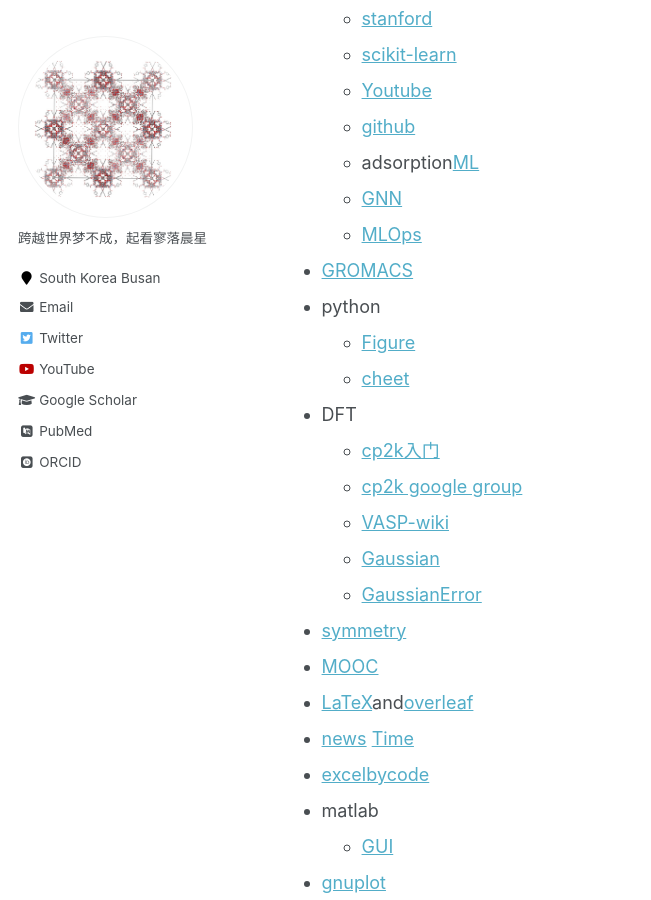
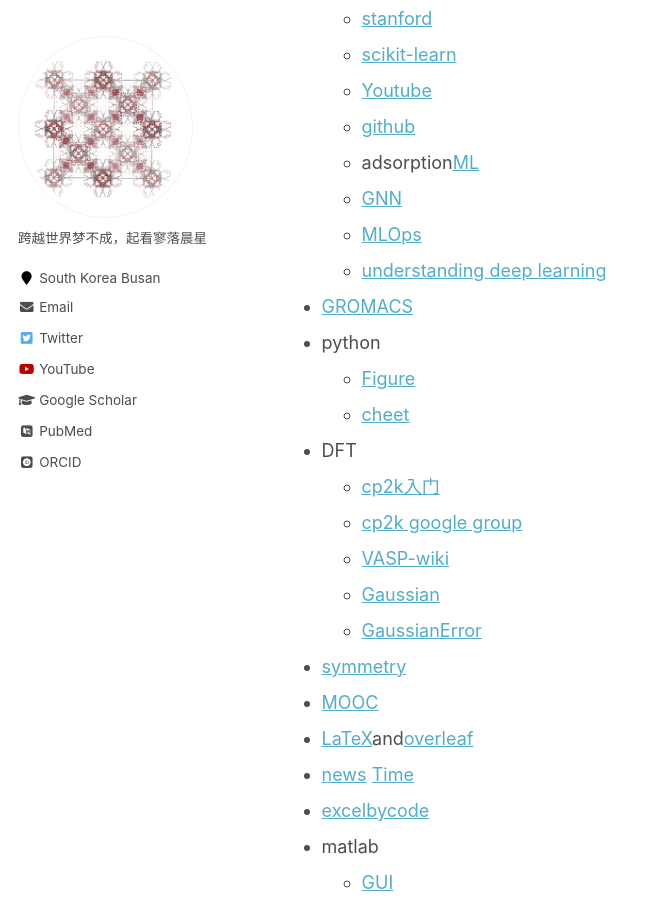
Before and after one commit to sxm13/ZGBshenxiaomoCV.github.io, a Jekyll site: the page built from _pages/markdown.md, in a window 1280 px wide and 900 px high, scrolled down 3692 px. Shown: the whole window, without its empty margins (0-651 px from the left). Built offline with Jekyll 4.4.1, drawn with Linux system fonts in a browser that asks for light colours; some web fonts are replaced.

Commit message:
Update markdown.md

```diff
--- a/_pages/markdown.md
+++ b/_pages/markdown.md
@@ -110,6 +110,7 @@
   * adsorption[ML](https://ann20-aiche.ipostersessions.com/default.aspx?s=77-31-78-3F-38-F6-7E-22-83-07-0E-35-DF-70-41-E6 "ML")
   * [GNN](https://distill.pub/2021/gnn-intro/)
   * [MLOps](https://github.com/visenger/awesome-mlops)
+  * [understanding deep learning](https://udlbook.github.io/udlbook/ "DNN")
 * [GROMACS](https://jerkwin.github.io/9999/10/31/GROMACS%E4%B8%AD%E6%96%87%E6%95%99%E7%A8%8B/ "gmx")
 * python
   * [Figure](https://www.machinelearningplus.com/plots/top-50-matplotlib-visualizations-the-master-plots-python/ "fig")
```
